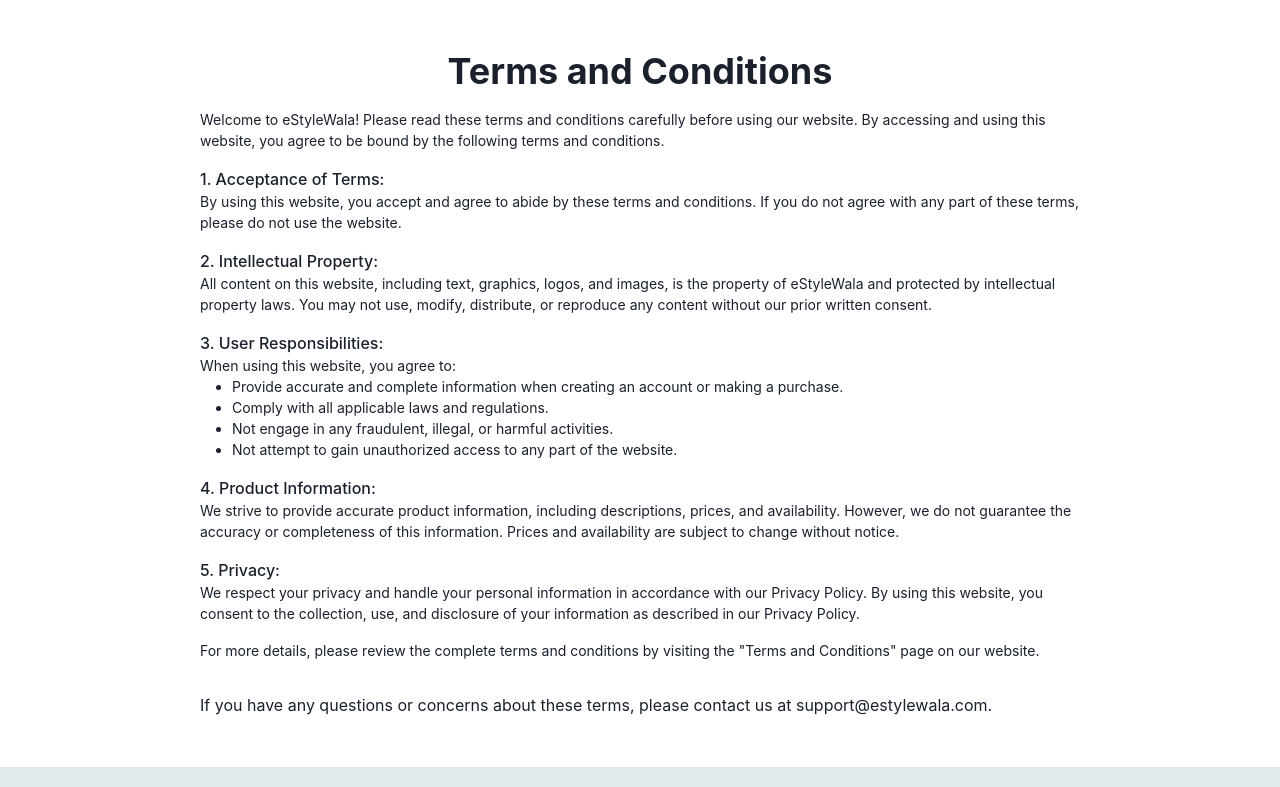
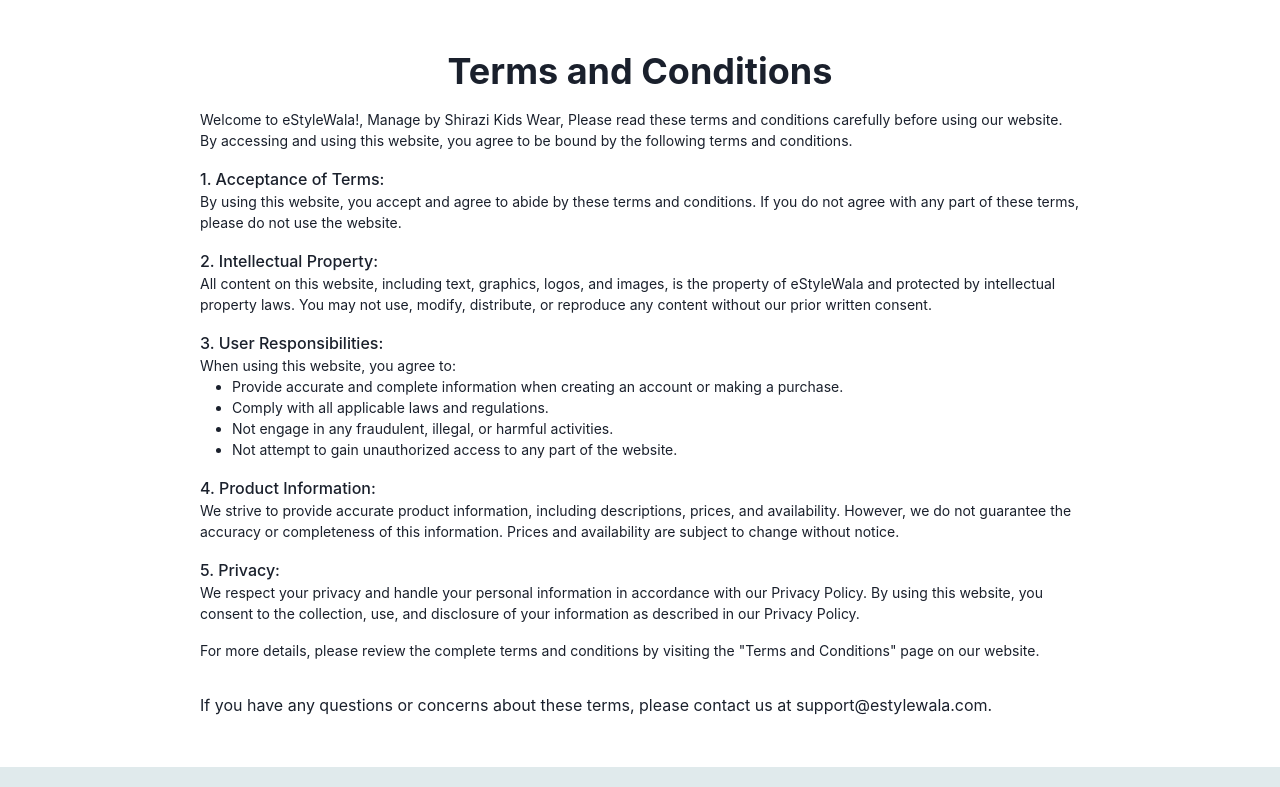
Before and after one commit to coders-bureau/estlwalat, a React (Create React App) app: page /tac in a window 1280 px wide. Shown: the top 787 px of the page. Built offline with nearby package versions, Linux system fonts and the light colour scheme; no server answers.

Commit message:
Update TermsAndConditions.jsx

```diff
--- a/src/Pages/TermsAndConditions.jsx
+++ b/src/Pages/TermsAndConditions.jsx
@@ -13,7 +13,7 @@
         </Heading>
 
         <Text mb={4} fontSize={"14px"}>
-          Welcome to eStyleWala! Please read these terms and conditions
+          Welcome to eStyleWala!, Manage by Shirazi Kids Wear, Please read these terms and conditions
           carefully before using our website. By accessing and using this
           website, you agree to be bound by the following terms and conditions.
         </Text>
```
